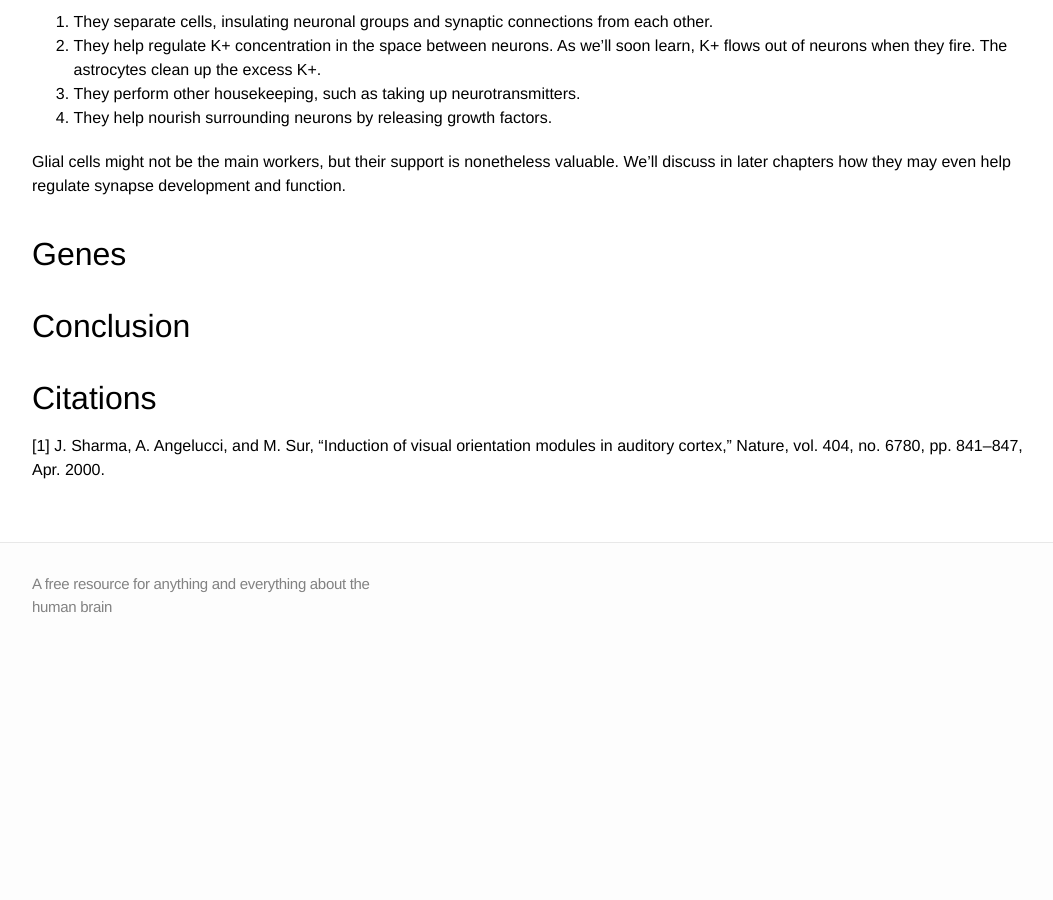
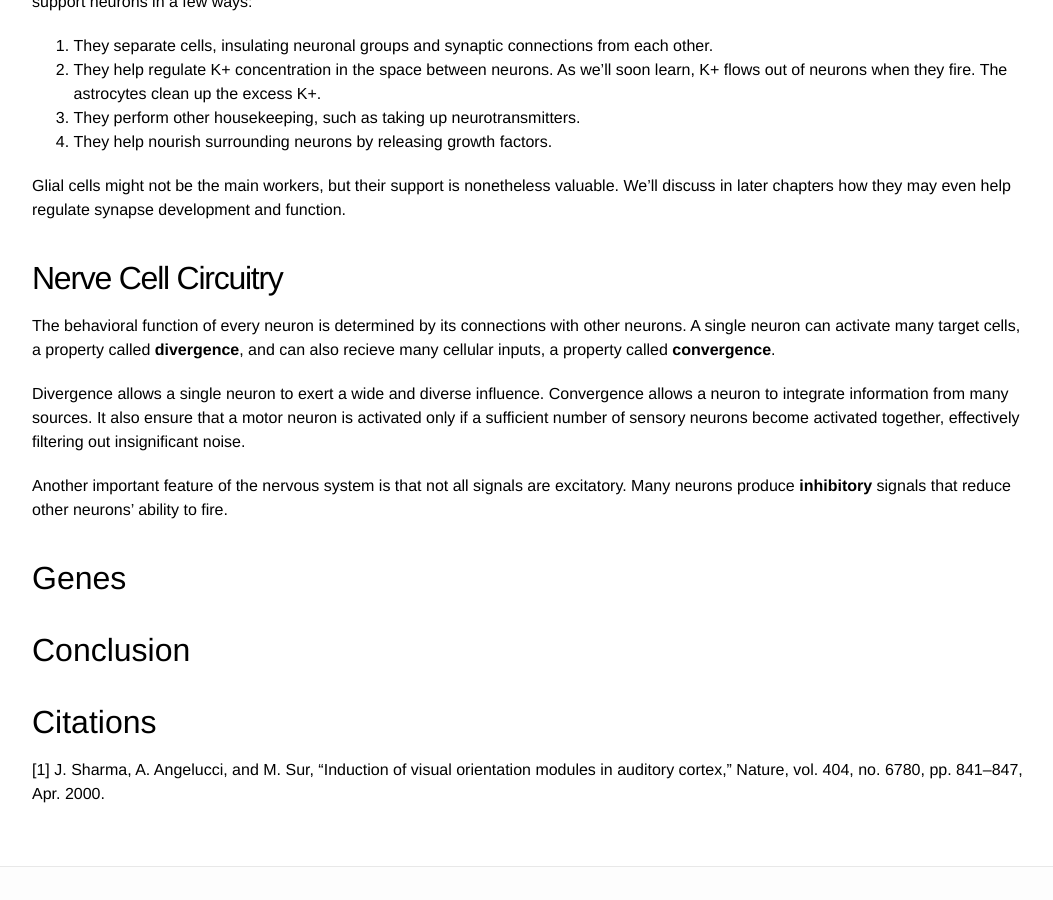
Before and after one commit to mdelsole/brain-nexus, a Jekyll site: the page built from brain-architecture/overview/index.markdown, in a window 1280 px wide and 900 px high, scrolled down 6543 px. Shown: the whole window, without its empty margins (108-1161 px from the left). Built offline with Jekyll 4.4.1, drawn with Linux system fonts in a browser that asks for light colours; before the commit the page ends 7206 px from its top, so only the background shows below that.

Commit message:
glial cells

```diff
--- a/brain-architecture/overview/index.markdown
+++ b/brain-architecture/overview/index.markdown
@@ -166,6 +166,14 @@ There are three main types of macroglia: oligodendrocytes, Schwann cells, and as
 
 Glial cells might not be the main workers, but their support is nonetheless valuable. We'll discuss in later chapters how they may even help regulate synapse development and function.
 
+## Nerve Cell Circuitry
+
+The behavioral function of every neuron is determined by its connections with other neurons. A single neuron can activate many target cells, a property called **divergence**, and can also recieve many cellular inputs, a property called **convergence**.
+
+Divergence allows a single neuron to exert a wide and diverse influence. Convergence allows a neuron to integrate information from many sources. It also ensure that a motor neuron is activated only if a sufficient number of sensory neurons become activated together, effectively filtering out insignificant noise.
+
+Another important feature of the nervous system is that not all signals are excitatory. Many neurons produce **inhibitory** signals that reduce other neurons' ability to fire.
+
 # Genes
 
 # Conclusion
```
